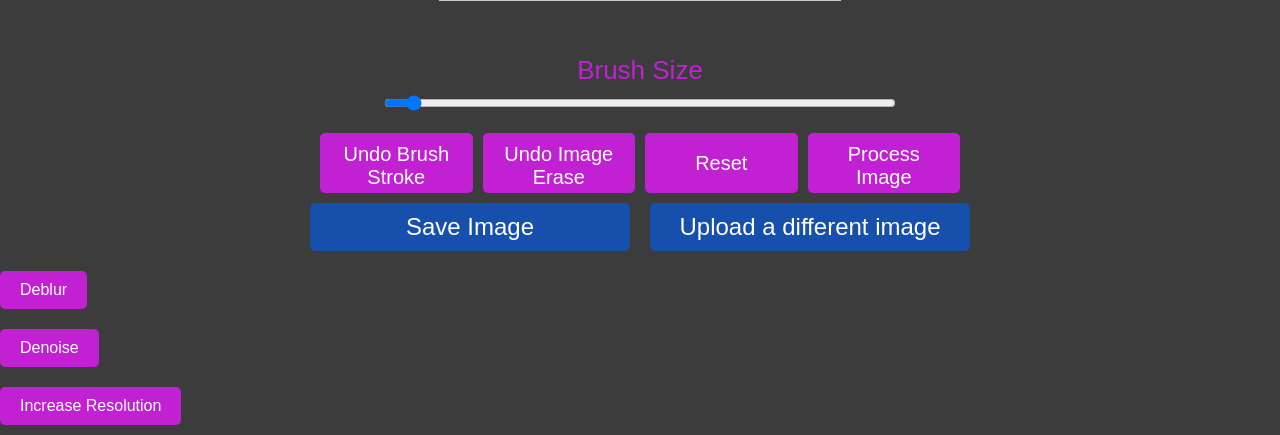
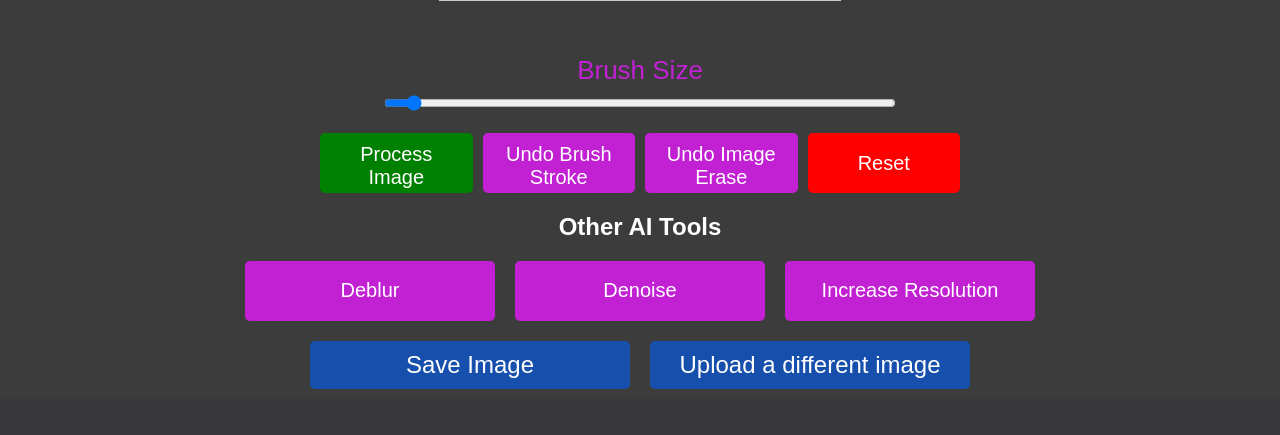
Before and after one commit to aydinschwa/enhance-mint, a Flask app: page /eraser/1/1 in a window 1280 px wide. Shown: the part 451-886 px from the top of the page. After the commit the page ends 840 px from the top, so only its background shows below. Run offline with Flask 2, Linux system fonts and the light colour scheme; parts of the project's set-up code (start-up, migrations or seed data) failed here and were passed over.

Commit message:
eraser page stylings updated

```diff
--- a/static/css/eraser_styles.css
+++ b/static/css/eraser_styles.css
@@ -181,6 +181,7 @@ input[type=range]:focus {
   transform: translateX(-50%);
   width: 50%;
 }
+
 .controls button {
   width: 25%;
   height: 60px;
@@ -190,6 +191,10 @@ input[type=range]:focus {
   color: white;
   font-size: 20px;
   cursor: pointer;
+}
+
+#processImage {
+  background-color: green;
 }
 
 .controls button:hover {
@@ -204,7 +209,6 @@ input[type=range]:focus {
   display: flex;
   justify-content: center;
   align-items: center;
-  margin-top: 70px;
 }
 
 .other_buttons_div button {
@@ -212,3 +216,34 @@ input[type=range]:focus {
   font-size: 24px;
   margin: 10px;
 }
+
+#resetImage {
+    background-color: red
+}
+
+.AI_Tools {
+  display: flex;
+  justify-content: center;
+  align-items: center;
+  flex-wrap: wrap;
+  margin-top: 70px;
+}
+
+.AI_Tools h2 {
+  flex-basis: 100%;
+  text-align: center;
+  margin-bottom: 10px;
+  color: white;
+}
+
+.AI_Tools button {
+  width: 250px;
+  height: 60px;
+  margin: 10px;
+  border: none;
+  border-radius: 5px;
+  background-color: #c121d3;
+  color: white;
+  font-size: 20px;
+  cursor: pointer;
+}
--- a/templates/eraser.html
+++ b/templates/eraser.html
@@ -25,12 +25,25 @@
                 <input type="range" id="brushSize" name="brushSize" min="1" max="90" value="5">
             </div>
             <div class="controls">
+                <button id="processImage">Process Image</button>
                 <button id="undoStroke">Undo Brush Stroke</button>
                 <button id="undoErase">Undo Image Erase</button>
                 <button id="resetImage">Reset</button>
-                <button id="processImage">Process Image</button>
             </div>
+            <div class="AI_Tools">
+                <h2>Other AI Tools</h2>
+                <div class="deblur_image">
+                    <button id="deblur">Deblur</button>
+                </div>
 
+                <div class="denoise_image">
+                    <button id="denoise">Denoise</button>
+                </div>
+
+                <div class="upresolve_image">
+                    <button id="upresolve">Increase Resolution</button>
+                </div>
+            </div>
             <div class="other_buttons_div">
                 <a href="#" id="saveImage" download="photo_enhanced">
                     <button class="other_buttons">Save Image</button>
@@ -38,17 +51,6 @@
                 <button class="other_buttons" onclick="location.href='{{ url_for('index') }}'">Upload a different image</button>
             </div>
 
-            <div class="deblur_image">
-                <button id="deblur">Deblur</button>
-            </div>
-
-            <div class="denoise_image">
-                <button id="denoise">Denoise</button>
-            </div>
-
-            <div class="upresolve_image">
-                <button id="upresolve">Increase Resolution</button>
-            </div>
 
             <script src="{{ url_for('serve_static', filename='js/utils.js') }}"></script>
             <script src="{{ url_for('serve_static', filename='js/eraser_scripts.js') }}"></script>
```
